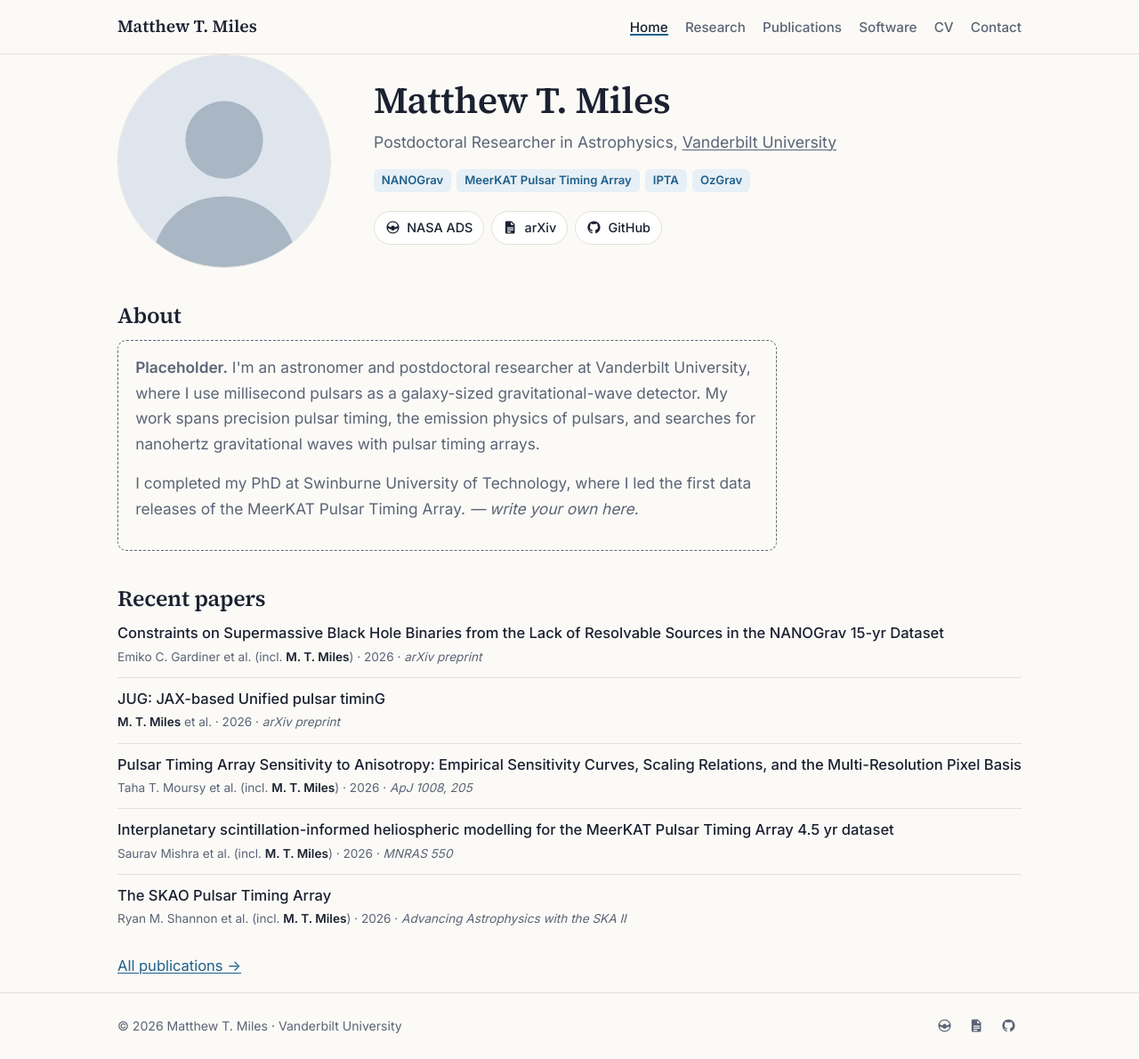
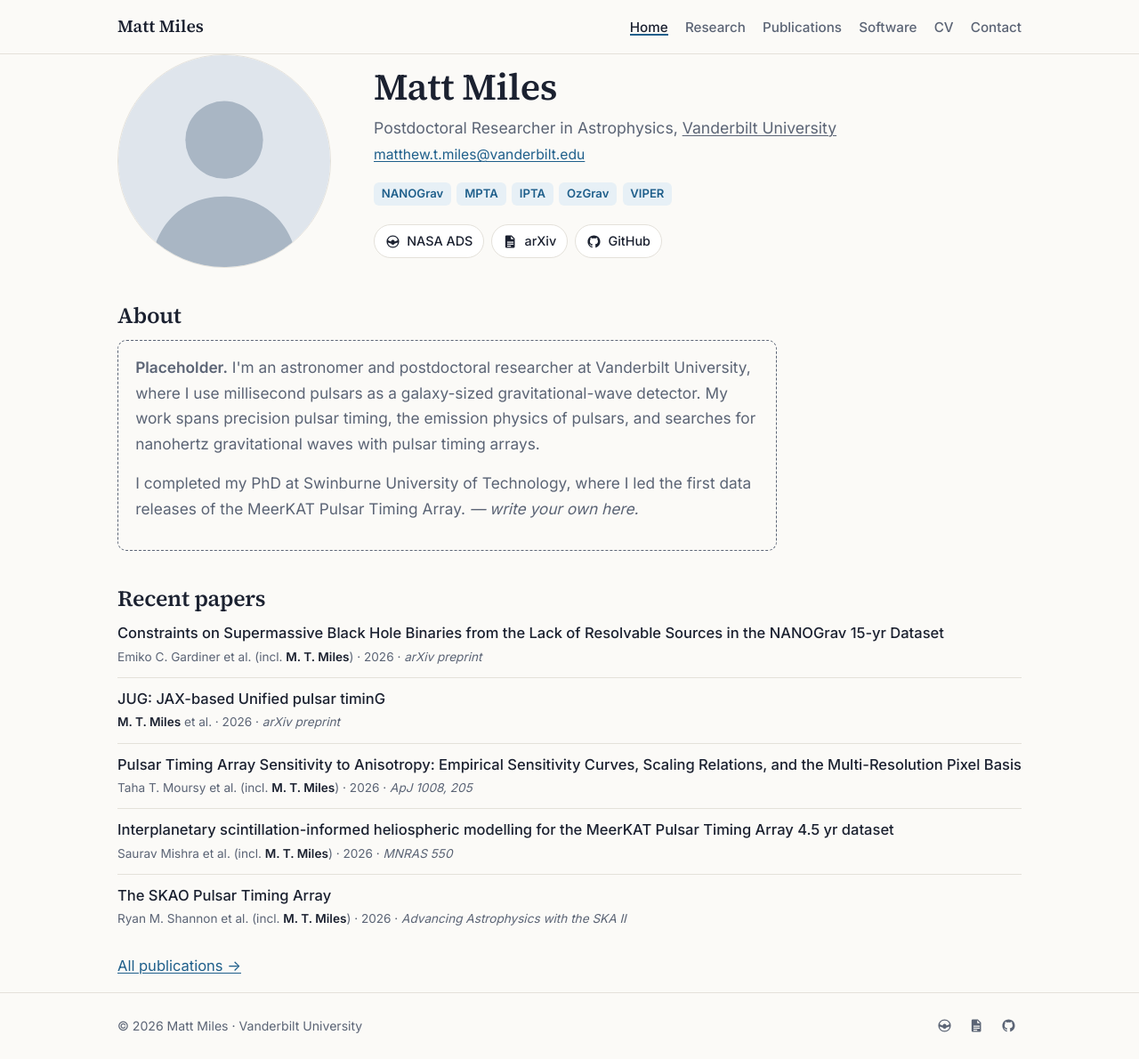
Before and after one commit to MattTMiles/MattTMiles.github.io, a Jekyll site: the page built from index.html, in a window 1280 px wide and 1190 px high. Shown: the whole window at 89% size. Built offline with Jekyll 4.4.1, drawn with Linux system fonts in a browser that asks for light colours.

Commit message:
Home: Matt Miles name, work email, linked collaboration badges incl. VIPER
Co-Authored-By: Claude Opus 5.5 <noreply@anthropic.com>

```diff
--- a/_config.yml
+++ b/_config.yml
@@ -1,8 +1,8 @@
 # ---------------------------------------------------------------------------
 # Site settings — edit these first.
 # ---------------------------------------------------------------------------
-title: Matthew T. Miles
-tagline: Astronomer — pulsar timing & gravitational waves
+title: Matt Miles
+tagline: Matthew T. Miles, astronomer — pulsar timing & gravitational waves
 description: >-
   Matthew T. Miles (Matt Miles) is an astronomer and postdoctoral researcher at
   Vanderbilt University working on pulsar timing arrays, pulsar emission, and
@@ -22,10 +22,23 @@ author:
   group: VIPER — Vanderbilt Initiative for Gravitational-wave Research   # TODO check exact name
   group_url: https://as.vanderbilt.edu/viper/
   phd: Swinburne University of Technology
-  email: TODO@vanderbilt.edu            # TODO: work email shown on Contact page
+  email: matthew.t.miles@vanderbilt.edu
   location: Nashville, Tennessee, USA
   # Replace with a real photo (square, ≥400 px, .jpg) and update this path.
   headshot: /assets/img/headshot-placeholder.svg
+
+# Collaboration badges on the home page.
+collaborations:
+  - name: NANOGrav
+    url: https://nanograv.org/
+  - name: MPTA
+    url: https://mpta-gw.github.io/
+  - name: IPTA
+    url: https://ipta4gw.org/
+  - name: OzGrav
+    url: https://www.ozgrav.org/
+  - name: VIPER
+    url: https://as.vanderbilt.edu/viper/
 
 # Profile links. Leave a value empty ("") to hide it everywhere.
 links:
@@ -44,7 +57,7 @@ google_site_verification: ""
 # jekyll-seo-tag
 image: /assets/img/headshot-placeholder.svg   # TODO: point at your real headshot .jpg
 social:
-  name: Matthew T. Miles
+  name: Matt Miles
   links:
     - https://github.com/MattTMiles
 
--- a/_includes/head.html
+++ b/_includes/head.html
@@ -16,8 +16,8 @@
   {
     "@context": "https://schema.org",
     "@type": "Person",
-    "name": "{{ site.author.name }}",
-    "alternateName": ["Matt Miles", "Matthew Miles", "M. T. Miles"],
+    "name": "{{ site.author.short_name }}",
+    "alternateName": ["{{ site.author.name }}", "Matthew Miles", "M. T. Miles"],
     "url": "{{ site.url }}{{ site.baseurl }}/",
     "image": "{{ site.url }}{{ site.baseurl }}{{ site.author.headshot }}",
     "jobTitle": "{{ site.author.job_title }}",
--- a/_layouts/default.html
+++ b/_layouts/default.html
@@ -5,7 +5,7 @@
   <a class="skip" href="#main">Skip to content</a>
   <header class="site-header">
     <div class="wrap header-inner">
-      <a class="wordmark" href="{{ '/' | relative_url }}">{{ site.author.name }}</a>
+      <a class="wordmark" href="{{ '/' | relative_url }}">{{ site.author.short_name }}</a>
       <nav aria-label="Main">
         <ul>
           {% for item in site.nav %}
@@ -22,7 +22,7 @@
 
   <footer class="site-footer">
     <div class="wrap footer-inner">
-      <span>&copy; {{ 'now' | date: "%Y" }} {{ site.author.name }} · {{ site.author.affiliation }}</span>
+      <span>&copy; {{ 'now' | date: "%Y" }} {{ site.author.short_name }} · {{ site.author.affiliation }}</span>
       {% include profile-links.html compact=true %}
     </div>
   </footer>
--- a/assets/css/style.css
+++ b/assets/css/style.css
@@ -90,7 +90,9 @@ main { padding-top: 2.5rem; padding-bottom: 4rem; }
 .hero .role { font-size: 1.1rem; color: var(--muted); margin-bottom: .2rem; }
 .hero .role a { color: inherit; }
 .tags { display: flex; flex-wrap: wrap; gap: .4rem; margin: 1rem 0 1.3rem; padding: 0; list-style: none; }
-.tags li { background: var(--accent-soft); color: var(--accent); border-radius: 6px; padding: .15rem .55rem; font-size: .82rem; font-weight: 600; }
+.tags a { display: inline-block; background: var(--accent-soft); color: var(--accent); border-radius: 6px; padding: .15rem .55rem; font-size: .82rem; font-weight: 600; text-decoration: none; }
+.tags a:hover { box-shadow: inset 0 0 0 1px var(--accent); }
+.hero .email { margin: 0 0 .2rem; font-size: .98rem; }
 .blurb { font-size: 1.08rem; max-width: 68ch; }
 .placeholder { border: 1px dashed var(--muted); border-radius: var(--radius); padding: 1rem 1.2rem; color: var(--muted); }
 
--- a/index.html
+++ b/index.html
@@ -6,15 +6,13 @@ description: >-
   the MeerKAT Pulsar Timing Array and the IPTA.
 ---
 <section class="hero">
-  <img class="headshot" src="{{ site.author.headshot | relative_url }}" alt="Photo of Matthew T. Miles" width="240" height="240">
+  <img class="headshot" src="{{ site.author.headshot | relative_url }}" alt="Photo of Matt Miles (Matthew T. Miles)" width="240" height="240">
   <div>
-    <h1>Matthew T. Miles</h1>
+    <h1>{{ site.author.short_name }}</h1>
     <p class="role">{{ site.author.job_title }}, <a href="{{ site.author.affiliation_url }}">{{ site.author.affiliation }}</a></p>
+    <p class="email"><a href="mailto:{{ site.author.email }}">{{ site.author.email }}</a></p>
     <ul class="tags" aria-label="Collaborations">
-      <li>NANOGrav</li>
-      <li>MeerKAT Pulsar Timing Array</li>
-      <li>IPTA</li>
-      <li>OzGrav</li>
+      {% for c in site.collaborations %}<li><a href="{{ c.url }}">{{ c.name }}</a></li>{% endfor %}
     </ul>
     {% include profile-links.html %}
   </div>
```
